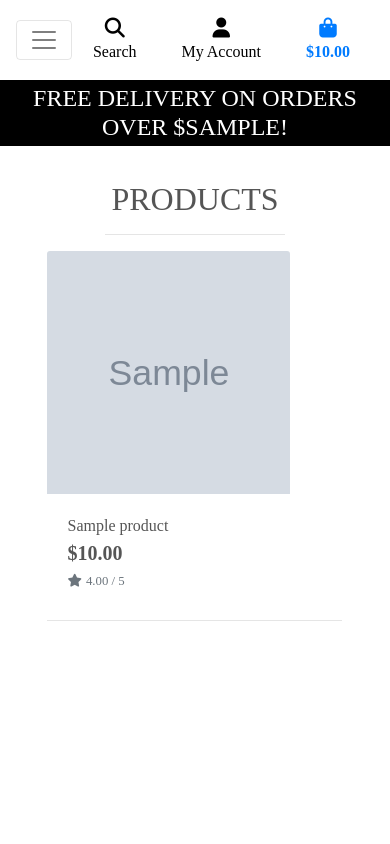
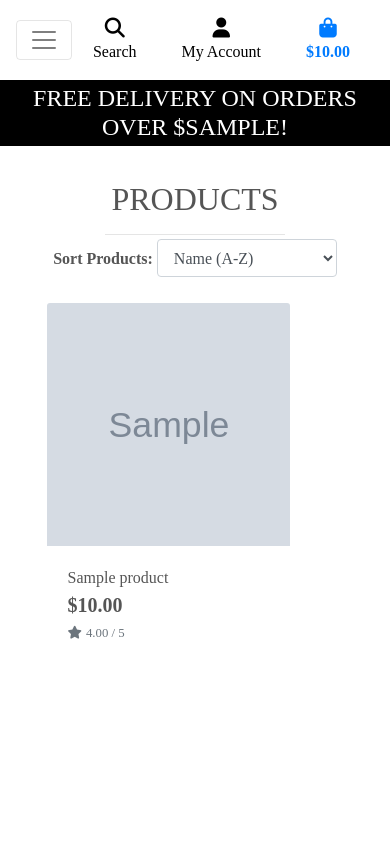
Before and after one commit to jonnybroughton/refurbean, a Django app: template products/templates/products/products.html in a window 390 px wide. Run offline with Django 3.2, Linux system fonts and the light colour scheme; tables that the repository leaves empty hold one stand-in row (values such as "Sample post"); the template is opened without the code that fills it: values that come from a table or form of the project are taken from there, most other values are stand-ins (such as "Sample title", 1, 10 or a date in 2020); grey boxes marked "Sample" are stand-in pictures; parts of the project's set-up code (start-up, migrations or seed data) failed here and were passed over; some libraries are stand-ins or nearby versions; some web fonts are replaced.

Commit message:
add sorting functionality

```diff
--- a/products/templates/products/products.html
+++ b/products/templates/products/products.html
@@ -1,13 +1,5 @@
 {% extends "base.html" %}
 {% load static %}
-
-{% block page_header %}
-    <div class="container header-container">
-        <div class="row">
-            <div class="col"></div>
-        </div>
-    </div>
-{% endblock %}
 
 {% block content %}
     <div class="overlay"></div>
@@ -16,11 +8,26 @@
             <div class="col text-center mt-3">
                 <h2 class="logo-font">Products</h2>
                 <hr class="w-50 mb-1">
+
+
+                <form method="GET" action="{% url 'products' %}" class="mb-4">
+                    <div class="form-group">
+                        <label for="sort" class="font-weight-bold">Sort Products:</label>
+                        <select id="sort" name="sort" class="form-control d-inline w-50" onchange="this.form.submit()">
+                            <option value="name_asc" {% if current_sorting == "name_asc" %}selected{% endif %}>Name (A-Z)</option>
+                            <option value="name_desc" {% if current_sorting == "name_desc" %}selected{% endif %}>Name (Z-A)</option>
+                            <option value="price_asc" {% if current_sorting == "price_asc" %}selected{% endif %}>Price (Low-High)</option>
+                            <option value="price_desc" {% if current_sorting == "price_desc" %}selected{% endif %}>Price (High-Low)</option>
+                            <option value="rating_desc" {% if current_sorting == "rating_desc" %}selected{% endif %}>Rating (High-Low)</option>
+                            <option value="rating_asc" {% if current_sorting == "rating_asc" %}selected{% endif %}>Rating (Low-High)</option>
+                        </select>
+                    </div>
+                </form>
             </div>
         </div>
+
         <div class="row">
             <div class="product-container col-10 offset-1">
-                <div class="row mt-1 mb-2"></div>
                 <div class="row">
                     {% for product in products %}
                         <div class="col-sm-6 col-md-6 col-lg-4 col-xl-3">
@@ -51,26 +58,6 @@
                                 </div>
                             </div>
                         </div>
-                        {% if forloop.counter|divisibleby:1 %}
-                            <div class="col-12 d-sm-none mb-5">
-                                <hr>
-                            </div>
-                        {% endif %}
-                        {% if forloop.counter|divisibleby:2 %}
-                            <div class="col-12 d-none d-sm-block d-md-block d-lg-none mb-5">
-                                <hr>
-                            </div>
-                        {% endif %}
-                        {% if forloop.counter|divisibleby:3 %}
-                            <div class="col-12 d-none d-lg-block d-xl-none mb-5">
-                                <hr>
-                            </div>
-                        {% endif %}
-                        {% if forloop.counter|divisibleby:4 %}
-                            <div class="col-12 d-none d-xl-block mb-5">
-                                <hr>
-                            </div>
-                        {% endif %}
                     {% endfor %}
                 </div>
             </div>
--- a/static/css/base.css
+++ b/static/css/base.css
@@ -96,6 +96,11 @@ body {
 	z-index: -1;
 }
 
+a.category-badge > span.badge:hover {
+    background: #212529 !important;
+    color: #fff !important;
+}
+
 .product-image {
     width: 243px;
     height: 243px;
--- a/templates/includes/main-nav.html
+++ b/templates/includes/main-nav.html
@@ -41,7 +41,7 @@
             <div class="dropdown-menu border-0" aria-labelledby="tablets-link">
                 <a href="{% url 'products' %}?category=apple_ipad" class="dropdown-item">iPads</a>
                 <a href="{% url 'products' %}?category=android_tablet" class="dropdown-item">Android Tablets</a>
-                <a href="{% url 'products' %}?device_type=tablets" class="dropdown-item">All tabletss</a>
+                <a href="{% url 'products' %}?device_type=tablets" class="dropdown-item">All tablets</a>
             </div>
         </li>
     </ul>
```
Also changed, not shown: products/templates/products/product_detail.html (+7 -0 lines), products/views.py (+24 -30 lines). Lines whose indentation alone changed are shown as unchanged.
